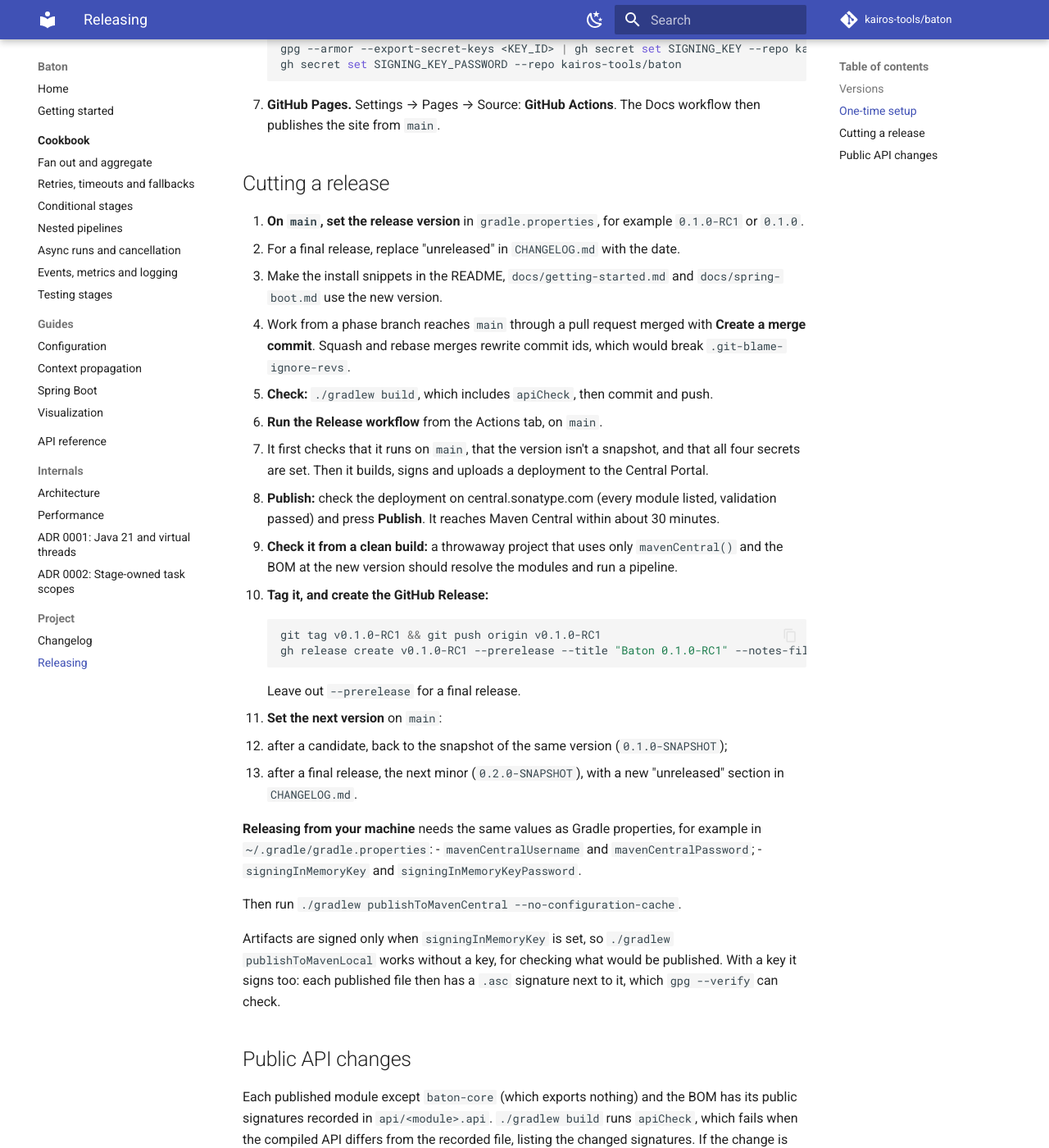
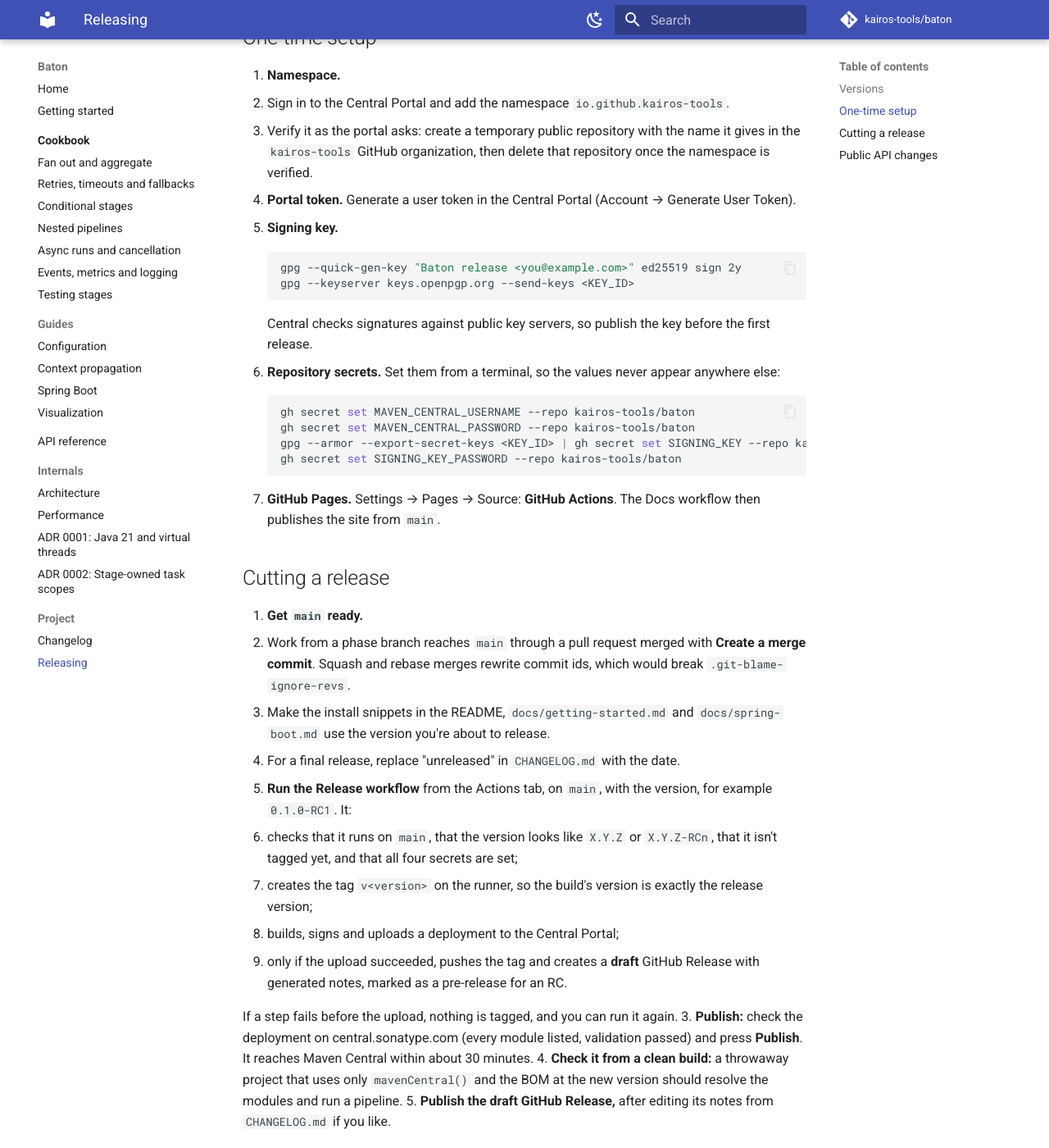
Before and after one commit to itsmykairos/baton, an MkDocs documentation site: the page built from docs/releasing.md, in a window 1280 px wide and 1400 px high, scrolled down 1134 px. Shown: the whole window at 82% size. Built offline with MkDocs 1.6.1 and Material for MkDocs 9.7.7, drawn with Linux system fonts in a browser that asks for light colours; comment, search, counter and statistics services are not loaded; some of the changed text lies outside the part shown.

Commit message:
Versions from git tags with axion-release; the Release workflow tags
- axion-release 1.21.4: the version comes from tags (exactly 0.1.0-RC1 on
  v0.1.0-RC1, a -SNAPSHOT between tags, incrementPrerelease so snapshots after
  an RC read 0.1.0-RC2-SNAPSHOT); no version= in gradle.properties
- Release workflow takes the version as input, checks it (main only, X.Y.Z or
  X.Y.Z-RCn, not tagged yet, secrets set), tags on the runner, builds and
  uploads, and only then pushes the tag and drafts the GitHub Release
- CI and Docs check out full history so the version sees tags
- docs/releasing.md and CLAUDE.md describe the tag-based versions

Co-Authored-By: Claude Opus 5.5 <noreply@anthropic.com>

````diff
--- a/docs/releasing.md
+++ b/docs/releasing.md
@@ -13,10 +13,24 @@ The examples, benchmarks and integration tests are never published.
 
 ## Versions
 
-- `X.Y.Z-SNAPSHOT` between releases. The Release workflow refuses snapshots.
-- `X.Y.Z-RC<n>` for release candidates, such as `0.1.0-RC1`. Maven and Gradle both sort
-  a candidate before its final version.
-- `X.Y.Z` for the final release.
+The version comes from git tags, through the axion-release Gradle plugin. Nothing in the
+repository holds it.
+
+| Where the build runs | Version |
+|---|---|
+| On the commit tagged `v0.1.0-RC1` | `0.1.0-RC1` |
+| On `main` after `v0.1.0-RC1` | `0.1.0-RC2-SNAPSHOT` |
+| On `main` after `v0.1.0` | `0.1.1-SNAPSHOT` |
+| On `main` before any tag | `0.1.0-SNAPSHOT` |
+| On another branch | the same, with the branch name added, for example `0.1.0-feat-v4-SNAPSHOT` |
+
+`./gradlew cV` prints the current version.
+
+- `X.Y.Z-RC<n>` is a release candidate. Maven and Gradle both sort a candidate before
+  its final version.
+- `X.Y.Z` is the final release.
+- To make snapshots after a final release read the next minor, run
+  `./gradlew markNextVersion -Prelease.version=0.2.0` once. This pushes a marker tag.
 
 **A version published to Maven Central is permanent:** it can't be deleted or replaced.
 A broken candidate is followed by the next one (`-RC2`), never re-published.
@@ -50,41 +64,44 @@ A broken candidate is followed by the next one (`-RC2`), never re-published.
 
 ## Cutting a release
 
-1. **On `main`, set the release version** in `gradle.properties`, for example
-   `0.1.0-RC1` or `0.1.0`.
-   - For a final release, replace "unreleased" in `CHANGELOG.md` with the date.
-   - Make the install snippets in the README, `docs/getting-started.md` and
-     `docs/spring-boot.md` use the new version.
+1. **Get `main` ready.**
    - Work from a phase branch reaches `main` through a pull request merged with **Create
      a merge commit**. Squash and rebase merges rewrite commit ids, which would break
      `.git-blame-ignore-revs`.
-2. **Check:** `./gradlew build`, which includes `apiCheck`, then commit and push.
-3. **Run the Release workflow** from the Actions tab, on `main`.
-   - It first checks that it runs on `main`, that the version isn't a snapshot, and that
-     all four secrets are set. Then it builds, signs and uploads a deployment to the
-     Central Portal.
-4. **Publish:** check the deployment on central.sonatype.com (every module listed,
+   - Make the install snippets in the README, `docs/getting-started.md` and
+     `docs/spring-boot.md` use the version you're about to release.
+   - For a final release, replace "unreleased" in `CHANGELOG.md` with the date.
+2. **Run the Release workflow** from the Actions tab, on `main`, with the version, for
+   example `0.1.0-RC1`. It:
+   1. checks that it runs on `main`, that the version looks like `X.Y.Z` or `X.Y.Z-RCn`,
+      that it isn't tagged yet, and that all four secrets are set;
+   2. creates the tag `v<version>` on the runner, so the build's version is exactly the
+      release version;
+   3. builds, signs and uploads a deployment to the Central Portal;
+   4. only if the upload succeeded, pushes the tag and creates a **draft** GitHub
+      Release with generated notes, marked as a pre-release for an RC.
+
+   If a step fails before the upload, nothing is tagged, and you can run it again.
+3. **Publish:** check the deployment on central.sonatype.com (every module listed,
    validation passed) and press **Publish**. It reaches Maven Central within about 30
    minutes.
-5. **Check it from a clean build:** a throwaway project that uses only `mavenCentral()`
+4. **Check it from a clean build:** a throwaway project that uses only `mavenCentral()`
    and the BOM at the new version should resolve the modules and run a pipeline.
-6. **Tag it, and create the GitHub Release:**
-   ```bash
-   git tag v0.1.0-RC1 && git push origin v0.1.0-RC1
-   gh release create v0.1.0-RC1 --prerelease --title "Baton 0.1.0-RC1" --notes-file <notes>
-   ```
-   Leave out `--prerelease` for a final release.
-7. **Set the next version** on `main`:
-   - after a candidate, back to the snapshot of the same version (`0.1.0-SNAPSHOT`);
-   - after a final release, the next minor (`0.2.0-SNAPSHOT`), with a new "unreleased"
-     section in `CHANGELOG.md`.
+5. **Publish the draft GitHub Release,** after editing its notes from `CHANGELOG.md` if
+   you like.
 
 **Releasing from your machine** needs the same values as Gradle properties, for example
 in `~/.gradle/gradle.properties`:
 - `mavenCentralUsername` and `mavenCentralPassword`;
 - `signingInMemoryKey` and `signingInMemoryKeyPassword`.
 
-Then run `./gradlew publishToMavenCentral --no-configuration-cache`.
+Then tag the commit and publish from it:
+
+```bash
+./gradlew createRelease -Prelease.forceVersion=0.1.0-RC1 -Prelease.localOnly
+./gradlew publishToMavenCentral --no-configuration-cache
+git push origin v0.1.0-RC1   # only once the upload succeeded
+```
 
 Artifacts are signed only when `signingInMemoryKey` is set, so
 `./gradlew publishToMavenLocal` works without a key, for checking what would be
````
Also changed, not shown: CLAUDE.md (+9 -4 lines), 6 other files.
